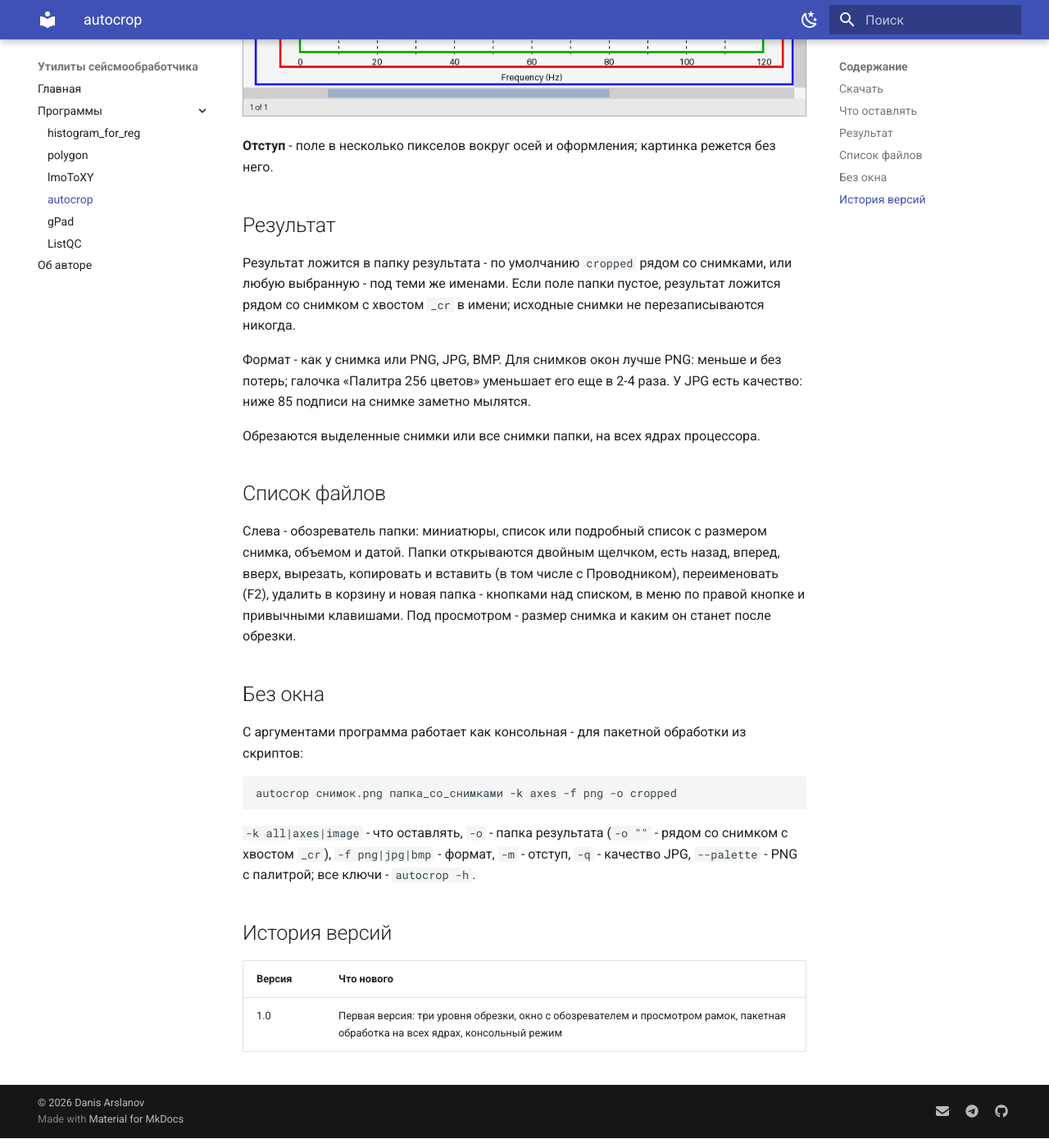
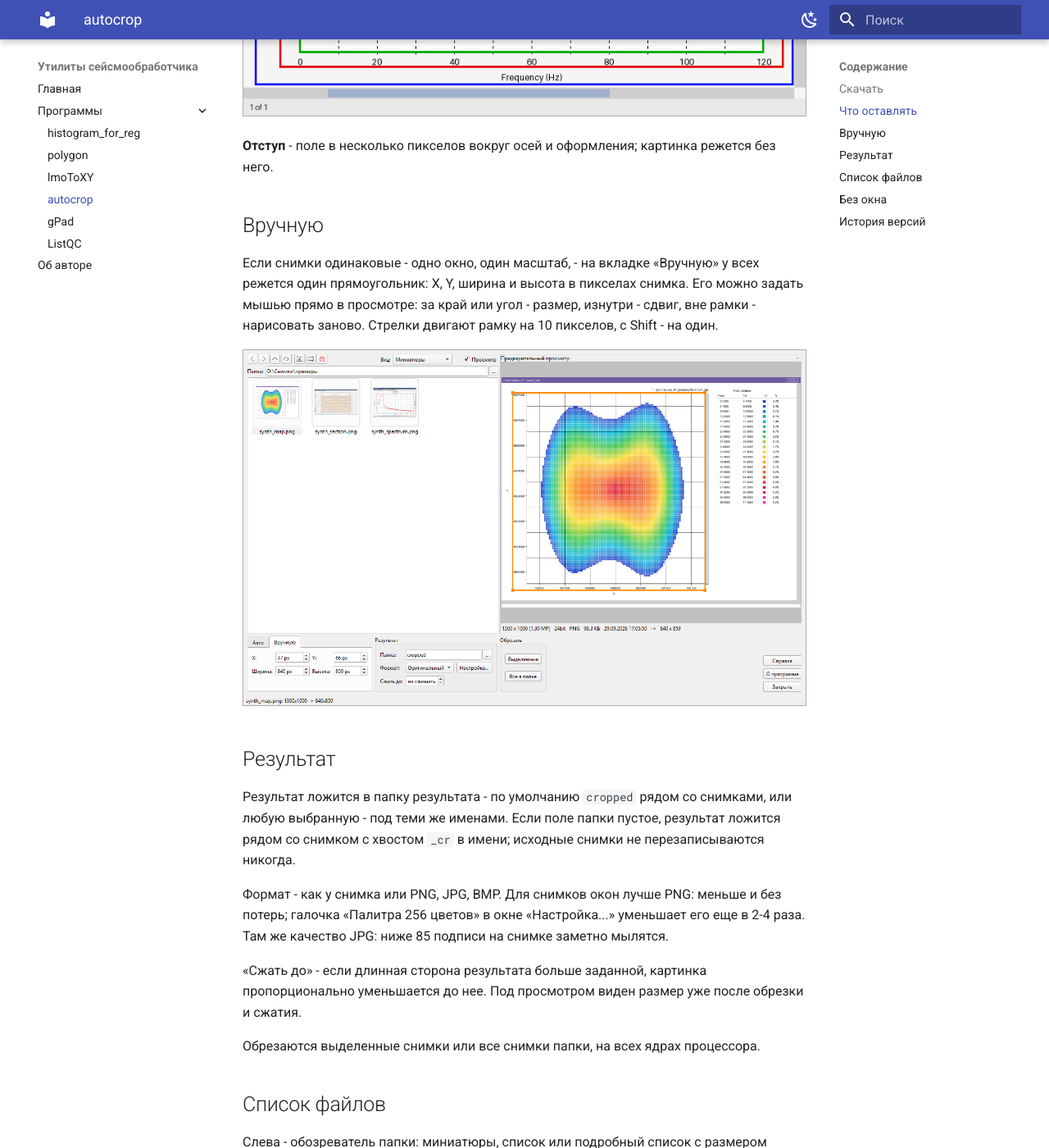
Before and after one commit to daniscoder/daniscoder.github.io, an MkDocs documentation site: the page built from docs/autocrop.md, in a window 1280 px wide and 1400 px high, scrolled down 2952 px. Shown: the whole window at 82% size. Built offline with MkDocs 1.6.1 and Material for MkDocs 9.7.7, drawn with Linux system fonts in a browser that asks for light colours; some of the changed text lies outside the part shown.

Commit message:
autocrop 1.1: обрезка вручную и сжатие

```diff
--- a/docs/autocrop.md
+++ b/docs/autocrop.md
@@ -52,6 +52,16 @@ Debian 12, Astra Linux - сборка «Linux (старые системы)»:
 **Отступ** - поле в несколько пикселов вокруг осей и оформления; картинка
 режется без него.
 
+## Вручную
+
+Если снимки одинаковые - одно окно, один масштаб, - на вкладке «Вручную» у всех
+режется один прямоугольник: X, Y, ширина и высота в пикселах снимка. Его можно
+задать мышью прямо в просмотре: за край или угол - размер, изнутри - сдвиг, вне
+рамки - нарисовать заново. Стрелки двигают рамку на 10 пикселов, с Shift - на
+один.
+
+![Вручную: synth_map.png](img/autocrop_manual.png)
+
 ## Результат
 
 Результат ложится в папку результата - по умолчанию `cropped` рядом со
@@ -60,8 +70,12 @@ Debian 12, Astra Linux - сборка «Linux (старые системы)»:
 перезаписываются никогда.
 
 Формат - как у снимка или PNG, JPG, BMP. Для снимков окон лучше PNG: меньше и
-без потерь; галочка «Палитра 256 цветов» уменьшает его еще в 2-4 раза. У JPG
-есть качество: ниже 85 подписи на снимке заметно мылятся.
+без потерь; галочка «Палитра 256 цветов» в окне «Настройка...» уменьшает его еще
+в 2-4 раза. Там же качество JPG: ниже 85 подписи на снимке заметно мылятся.
+
+«Сжать до» - если длинная сторона результата больше заданной, картинка
+пропорционально уменьшается до нее. Под просмотром виден размер уже после
+обрезки и сжатия.
 
 Обрезаются выделенные снимки или все снимки папки, на всех ядрах процессора.
 
@@ -85,10 +99,13 @@ autocrop снимок.png папка_со_снимками -k axes -f png -o cro
 
 `-k all|axes|image` - что оставлять, `-o` - папка результата (`-o ""` - рядом со
 снимком с хвостом `_cr`), `-f png|jpg|bmp` - формат, `-m` - отступ, `-q` -
-качество JPG, `--palette` - PNG с палитрой; все ключи - `autocrop -h`.
+качество JPG, `--palette` - PNG с палитрой, `--box X Y W H` - резать этот
+прямоугольник у всех, `--max-side` - сжать до длинной стороны; все ключи -
+`autocrop -h`.
 
 ## История версий
 
 | Версия | Что нового |
 |---|---|
+| 1.1 | Обрезка вручную: один прямоугольник для всех снимков, мышью в просмотре или стрелками; сжатие по длинной стороне; настройки формата в своем окне |
 | 1.0 | Первая версия: три уровня обрезки, окно с обозревателем и просмотром рамок, пакетная обработка на всех ядрах, консольный режим |
```
Also changed, not shown: other parts of docs/autocrop.md (+1 -1 lines), docs/img/autocrop.png, docs/img/autocrop_manual.png (added).
